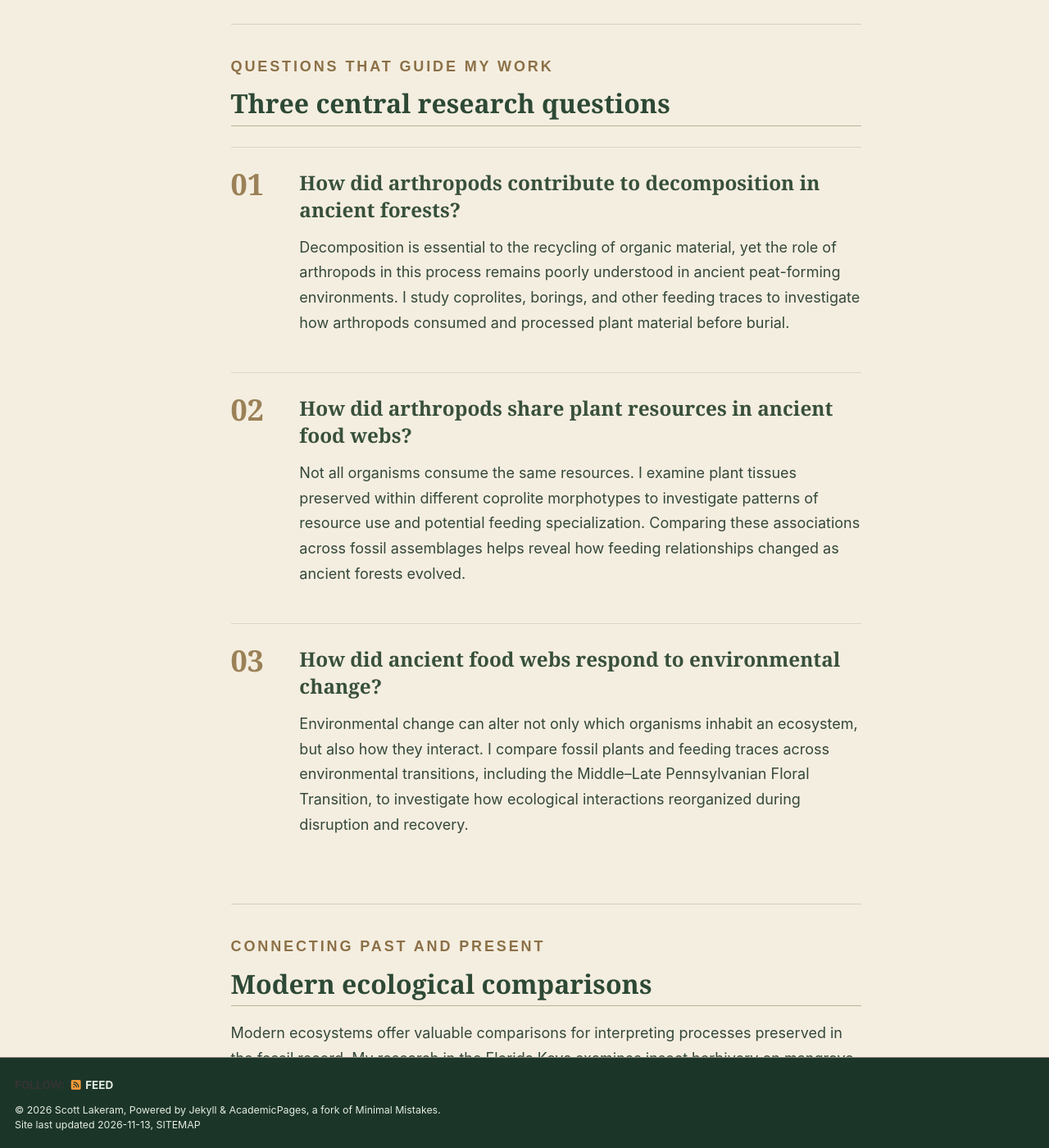
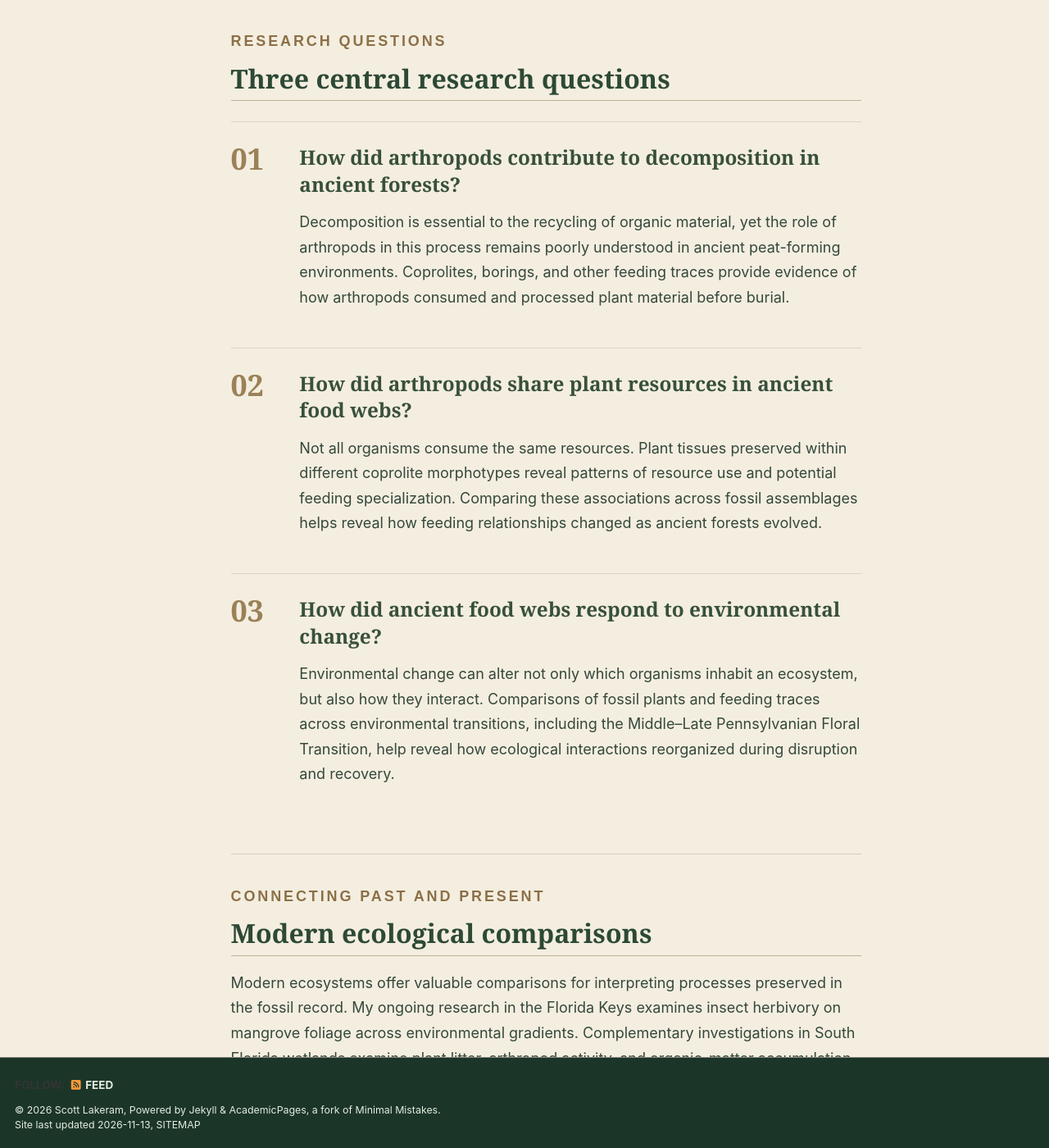
Before and after one commit to slakeram/slakeram.github.io, a Jekyll site: the page built from _pages/research.md, in a window 1280 px wide and 1400 px high, scrolled down 3214 px. Shown: the whole window at 82% size. Built offline with Jekyll 4.4.1, drawn with Linux system fonts in a browser that asks for light colours; a script bundle is joined from its source files by our own code; a style sheet for code colours, icons or effects is not loaded; some of the changed text lies outside the part shown.

Commit message:
Refine research page to scholarly objective voice with selective first person

```diff
--- a/_pages/research.md
+++ b/_pages/research.md
@@ -18,7 +18,7 @@ author_profile: false
   <section class="research-story-opening" aria-labelledby="research-intro">
     <h2 id="research-intro">Understanding ancient ecosystems</h2>
     <p>Plants and arthropods have shaped terrestrial ecosystems for hundreds of millions of years. Through feeding and decomposition, these interactions influence how ecosystems function and respond to environmental change. Yet much of their early evolutionary history remains poorly understood.</p>
-    <p>My research investigates how plant–arthropod interactions shaped ancient ecosystems, particularly the peat-forming forests of the Pennsylvanian Period. By studying fossil feeding traces and comparing them with living ecosystems, I examine how ancient food webs were organized, how organisms used plant resources, and how these relationships changed through time.</p>
+    <p>Fossil feeding traces from Pennsylvanian peat-forming forests provide a window into how plants and arthropods interacted in ancient ecosystems. Research combining these traces with modern ecological comparisons examines the organization of ancient food webs, patterns of plant-resource use, and changes in ecological relationships through time.</p>
   </section>
 
   <section aria-labelledby="fossil-evidence">
@@ -39,7 +39,7 @@ author_profile: false
       <div class="research-story-copy">
         <h3>Coprolites: Evidence of ancient feeding</h3>
         <p>Coprolites are fossilized fecal material that preserve evidence of what ancient organisms consumed. Their shapes, internal structures, and preserved plant fragments provide clues about feeding behavior that would otherwise be difficult to recognize in the fossil record.</p>
-        <p>They are particularly valuable for studying small arthropods whose bodies are rarely preserved. I have examined more than 6,000 coprolites and developed systematic frameworks for 26 morphotypes to investigate herbivory and detritivory.</p>
+        <p>They are particularly valuable for studying small arthropods whose bodies are rarely preserved. My research draws on more than 6,000 examined coprolites and systematic frameworks for 26 morphotypes to investigate herbivory and detritivory.</p>
       </div>
       <div class="research-story-gallery research-story-coprolite-gallery">
         <figure>
@@ -57,7 +57,7 @@ author_profile: false
   <section aria-labelledby="network-explainer">
     <p class="research-story-eyebrow">FROM FOSSILS TO ECOLOGY</p>
     <h2 id="network-explainer">Reconstructing ancient food webs</h2>
-    <p>Fossils preserve more than individual organisms. They can also provide evidence of the relationships between them. By identifying plant tissues within different coprolite morphotypes, I investigate which resources were consumed and how they were used.</p>
+    <p>Fossils preserve more than individual organisms. They can also provide evidence of the relationships between them. Identifying plant tissues within different coprolite morphotypes helps reveal which resources were consumed and how they were used.</p>
     <p>Bipartite networks help visualize associations between coprolite types and plant resources. These patterns provide a framework for examining resource use, feeding specialization, and the organization of ancient food webs. Potential arthropod producers are inferred from the fossil evidence rather than always directly identified.</p>
     <figure class="research-story-network">
       <img src="{{ '/images/coprolite_network_diagram.svg' | relative_url }}" alt="Simplified schematic connecting potential arthropod producers to coprolite morphotypes or damage types and plant resources" loading="lazy"/>
@@ -66,14 +66,14 @@ author_profile: false
   </section>
 
   <section aria-labelledby="research-questions">
-    <p class="research-story-eyebrow">QUESTIONS THAT GUIDE MY WORK</p>
+    <p class="research-story-eyebrow">RESEARCH QUESTIONS</p>
     <h2 id="research-questions">Three central research questions</h2>
 
     <article class="research-story-question" id="decomposition">
       <span class="research-story-number">01</span>
       <div>
         <h3>How did arthropods contribute to decomposition in ancient forests?</h3>
-        <p>Decomposition is essential to the recycling of organic material, yet the role of arthropods in this process remains poorly understood in ancient peat-forming environments. I study coprolites, borings, and other feeding traces to investigate how arthropods consumed and processed plant material before burial.</p>
+        <p>Decomposition is essential to the recycling of organic material, yet the role of arthropods in this process remains poorly understood in ancient peat-forming environments. Coprolites, borings, and other feeding traces provide evidence of how arthropods consumed and processed plant material before burial.</p>
       </div>
     </article>
 
@@ -81,7 +81,7 @@ author_profile: false
       <span class="research-story-number">02</span>
       <div>
         <h3>How did arthropods share plant resources in ancient food webs?</h3>
-        <p>Not all organisms consume the same resources. I examine plant tissues preserved within different coprolite morphotypes to investigate patterns of resource use and potential feeding specialization. Comparing these associations across fossil assemblages helps reveal how feeding relationships changed as ancient forests evolved.</p>
+        <p>Not all organisms consume the same resources. Plant tissues preserved within different coprolite morphotypes reveal patterns of resource use and potential feeding specialization. Comparing these associations across fossil assemblages helps reveal how feeding relationships changed as ancient forests evolved.</p>
       </div>
     </article>
 
@@ -89,7 +89,7 @@ author_profile: false
       <span class="research-story-number">03</span>
       <div>
         <h3>How did ancient food webs respond to environmental change?</h3>
-        <p>Environmental change can alter not only which organisms inhabit an ecosystem, but also how they interact. I compare fossil plants and feeding traces across environmental transitions, including the Middle–Late Pennsylvanian Floral Transition, to investigate how ecological interactions reorganized during disruption and recovery.</p>
+        <p>Environmental change can alter not only which organisms inhabit an ecosystem, but also how they interact. Comparisons of fossil plants and feeding traces across environmental transitions, including the Middle–Late Pennsylvanian Floral Transition, help reveal how ecological interactions reorganized during disruption and recovery.</p>
       </div>
     </article>
   </section>
@@ -97,7 +97,7 @@ author_profile: false
   <section aria-labelledby="modern-ecology">
     <p class="research-story-eyebrow">CONNECTING PAST AND PRESENT</p>
     <h2 id="modern-ecology">Modern ecological comparisons</h2>
-    <p>Modern ecosystems offer valuable comparisons for interpreting processes preserved in the fossil record. My research in the Florida Keys examines insect herbivory on mangrove foliage across environmental gradients. I also investigate plant litter, arthropod activity, and organic-matter accumulation in South Florida wetlands.</p>
+    <p>Modern ecosystems offer valuable comparisons for interpreting processes preserved in the fossil record. My ongoing research in the Florida Keys examines insect herbivory on mangrove foliage across environmental gradients. Complementary investigations in South Florida wetlands examine plant litter, arthropod activity, and organic-matter accumulation.</p>
     <p>These comparisons connect feeding, decomposition, and resource use in living ecosystems with the long-term history of terrestrial ecological interactions.</p>
     <div class="research-story-gallery">
       <figure><img src="{{ '/images/herbivory%20on%20red%20mangrove.jpg' | relative_url }}" alt="Insect herbivory on a red mangrove leaf" loading="lazy"/><figcaption>Herbivory on red mangrove foliage.</figcaption></figure>
@@ -108,6 +108,6 @@ author_profile: false
   <section class="research-story-further" aria-labelledby="further-reading">
     <p class="research-story-eyebrow">FURTHER READING</p>
     <h2 id="further-reading">Explore the research</h2>
-    <p>For publications and detailed research findings, visit my <a href="{{ '/publications/' | relative_url }}">Publications page</a>.</p>
+    <p>For publications and detailed research findings, visit the <a href="{{ '/publications/' | relative_url }}">Publications page</a>.</p>
   </section>
 </div>
```
